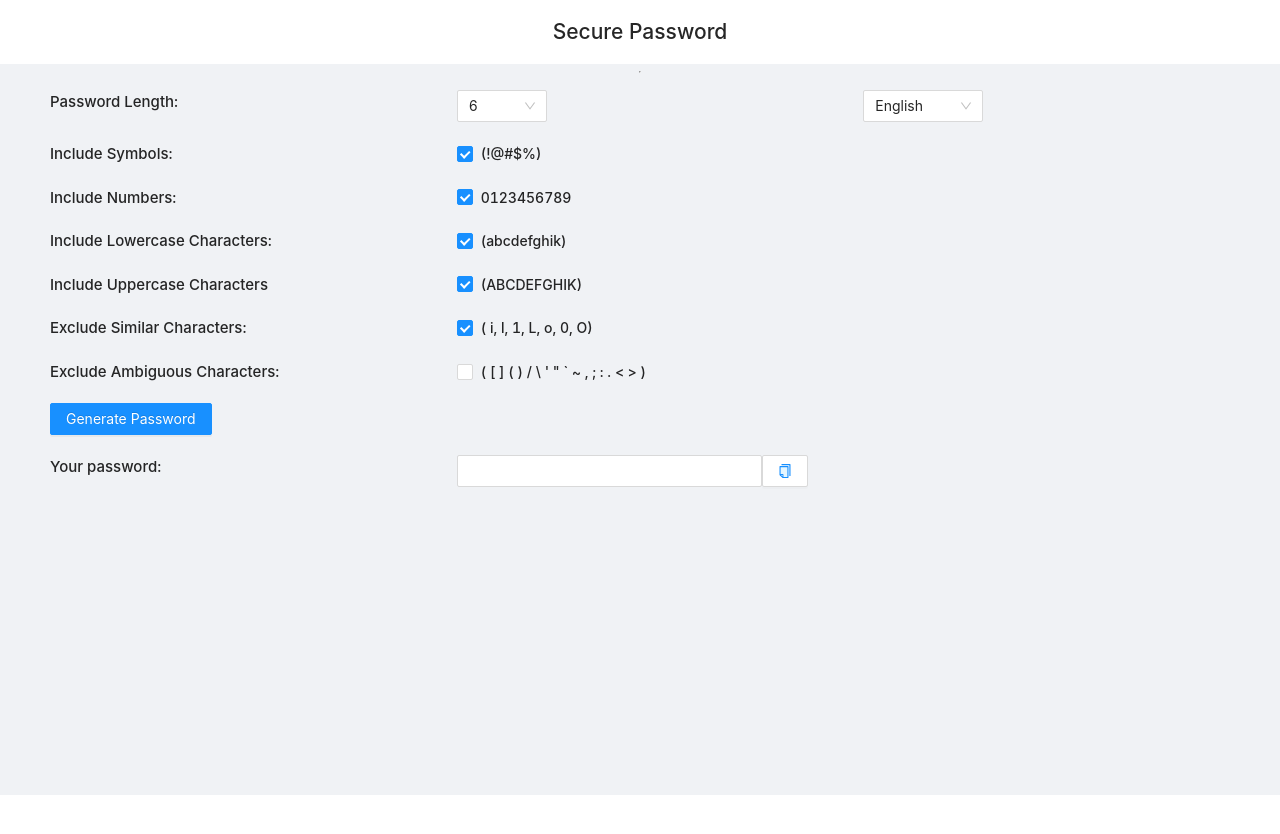
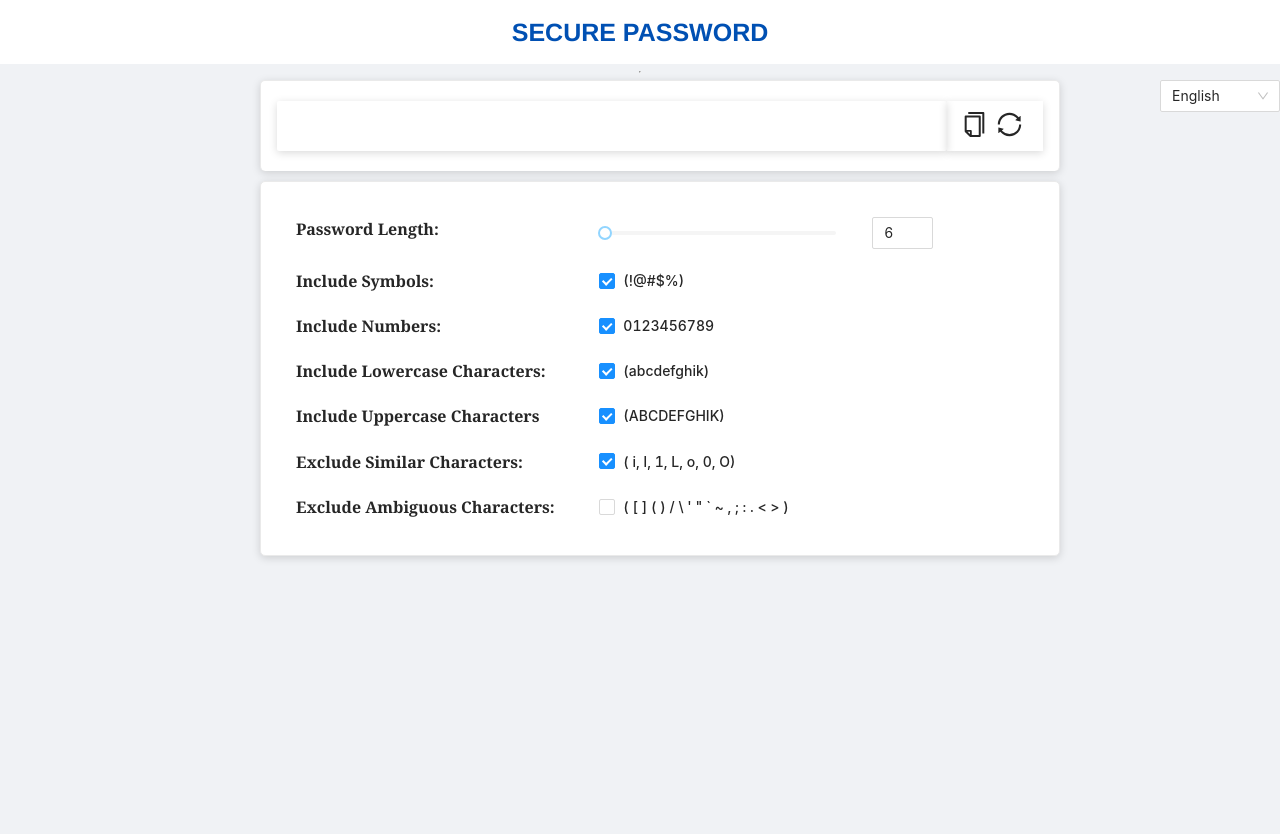
Before and after one commit to abel3t/generate-password, a Next.js app: page / in a window 1280 px wide. Shown: the top 834 px of the page. Before the commit the page ends 800 px from the top, so only its background shows below. Built offline with nearby package versions, Linux system fonts and the light colour scheme.

Commit message:
Change interface

```diff
--- a/public/css/style.css
+++ b/public/css/style.css
@@ -1 +1,82 @@
 @import '~antd/dist/antd.css';
+@import url('https://fonts.googleapis.com/css2?family=Rowdies:wght@700&display=swap');
+@import url('https://fonts.googleapis.com/css2?family=Noto+Serif:wght@700&display=swap');
+
+.title-generator {
+  font-size: 25px;
+  text-align: center;
+  font-weight: bold;
+  user-select: none;
+  font-family: Helvetica, sans-serif;
+  text-transform: uppercase;
+  -webkit-user-select: none;
+  -moz-user-select: none;
+  -ms-user-select: none;
+}
+
+.box-generated-password {
+  border: 1px solid #eaeaea;
+    border-radius: 5px;
+    background-color: #fff;
+    -webkit-box-shadow: 0 2px 8px rgba(0,0,0,.15);
+    box-shadow: 0 2px 8px rgba(0,0,0,.15);
+    max-width: 800px;
+    margin: 0 auto 10px;
+    padding: 20px 16px;
+    border-top: 1px;
+    border-right: 1px;
+    border-bottom: 0;
+    border-left: 1px;
+    border-style: solid;
+    border-color: #eaeaea;
+}
+
+#password-is-generated {
+  border: none;
+  -webkit-box-shadow: 0 2px 8px rgba(0,0,0,.15);
+  box-shadow: 0 2px 8px 0px rgba(0,0,0,.15);
+  height: 50px;
+  font-size: 25px;
+  font-family: monospace;
+  border-left: none;
+}
+
+.wrapper-icon-generated {
+  padding: 5px;
+  font-size: 25px;
+  border: none;
+  -webkit-box-shadow: 0 2px 8px rgba(0,0,0,.15);
+  box-shadow: 0 2px 8px 0px rgba(0,0,0,.15);
+  height: 50px;
+  border-left: none;
+}
+
+.generated-password-strength {
+  position: absolute;
+  bottom: 1px;
+  left: 0;
+  width: 0;
+  height: 10px;
+  border-top-right-radius: 5px;
+  border-bottom-right-radius: 5px;
+  background-color: #5ed98a;
+  -webkit-transition: width .63s;
+  transition: width .63s;
+}
+
+.setting {
+  border: 1px solid #eaeaea;
+  border-radius: 5px;
+  background-color: #fff;
+  -webkit-box-shadow: 0 2px 8px rgba(0,0,0,.15);
+  box-shadow: 0 2px 8px rgba(0,0,0,.15);
+  max-width: 800px;
+  margin: 0 auto 15px;
+  padding: 25px;
+}
+
+.text-label {
+  font-size: 16px;
+  font-weight: 400;
+  font-family: 'Noto Serif', serif;
+}
--- a/src/components/layout/index.tsx
+++ b/src/components/layout/index.tsx
@@ -1,7 +1,8 @@
 import * as React from 'react'
 import CSS from 'csstype'
-import { Layout, Row, Col, Select, Checkbox, Button, Input, Modal, Tooltip } from 'antd'
-import { ExclamationCircleOutlined, CopyTwoTone } from '@ant-design/icons'
+import { Form, Layout, Row, Col, Select, Checkbox, Button, Input, Modal, Tooltip, Slider } from 'antd'
+import { ExclamationCircleOutlined, CopyOutlined, SyncOutlined } from '@ant-design/icons'
+import { blue, red } from '@ant-design/colors';
 
 import GoogleAds from '../GoogleAds'
 
@@ -37,15 +38,18 @@ class LayoutComponent extends React.Component<any, State> {
   }
 
   onCopy = () => {
-    const elm: any = document.getElementById('password')
+    const elm: any = document.getElementById('password-is-generated')
     elm.select();
     document.execCommand("copy");
   }
 
   onChangePasswordLength(value) {
+    if (value && value.target) {
+      value = value.target.value;
+    }
     const change = {
       ...this.state,
-      passwordLength: +value
+      passwordLength: +value || 0
     }
     change.password = this.generatePassword({ ...change }) || ''
     this.setState({...change })
@@ -157,45 +161,16 @@ class LayoutComponent extends React.Component<any, State> {
 
   render() {
     const rowStyle: CSS.Properties = {padding: '10px', fontSize: '15px', fontWeight: 450};
-    const weakPassword = [6, 7, 8, 9, 10, 11, 12, 13, 14, 15];
-    const strongPassword = [16, 17, 18, 19, 20, 25, 30, 35, 40, 50, 60, 70, 80, 90, 100];
-    const amazingPassword = [256, 512, 1024, 2048];
 
     return (
       <Layout>
         <Layout.Header style={{background: '#FFF', textAlign: 'center'}}>
-          <h1>{languagesText[this.state.languageId || 'en'].h1}</h1>
+          <div className='title-generator' style={{color: blue[7]}}>{languagesText[this.state.languageId || 'en'].h1}</div>
         </Layout.Header>
         <hr />
         <Layout.Content style={{paddingLeft: '40px'}}>
-          <Row style={rowStyle}>
-            <Col span={8}>
-              {languagesText[this.state.languageId || 'en'].passwordLength}
-            </Col>
-            <Col span={8}>
-              <Select defaultValue={`${this.state.passwordLength}`} style={{ width: 90 }} onChange={this.onChangePasswordLength.bind(this)}>
-
-                <Select.OptGroup label="Weak">
-                  {
-                    weakPassword.map((password, index) => <Select.Option key={`week-${index}`} style={{textAlign: 'center'}} value={password}>{password}</Select.Option>)
-                  }
-                </Select.OptGroup>
-
-                <Select.OptGroup label="Strong">
-                  {
-                    strongPassword.map((password, index) => <Select.Option key={`strong-${index}`} style={{textAlign: 'center'}} value={password}>{password}</Select.Option>)
-                  }
-                </Select.OptGroup>
-
-                <Select.OptGroup label="Amazing">
-                {
-                  amazingPassword.map((password, index) => <Select.Option key={`amazing-${index}`} style={{textAlign: 'center'}} value={password}>{password}</Select.Option>)
-                }
-                </Select.OptGroup>
-              </Select>
-            </Col>
-
-            <Col span={4}>
+          <Row>
+            <Col span={2} offset={21} style={{position: 'fixed'}}>
               <Select defaultValue={`${languagesText[this.state.languageId].name}`} style={{ width: 120 }} onChange={this.onChangeLanguage.bind(this)}>
                 {
                   languages.map((language, index) => <Select.Option key={`lang-${index}`} style={{textAlign: 'center'}} value={language.id}>{language.name}</Select.Option>)
@@ -203,9 +178,45 @@ class LayoutComponent extends React.Component<any, State> {
               </Select>
             </Col>
           </Row>
+          <div className="box-generated-password">
+            <Row>
+              <Col span={21}>
+                <Form>
+                  <Input id="password-is-generated" value={this.state.password}/>
+                </Form>
+              </Col>
+
+              <Col span={3}>
+                <div className="wrapper-icon-generated">
+                <Tooltip placement="bottom" title={"Copied!"} trigger="click">
+                  <CopyOutlined onClick={this.onCopy} style={{ marginLeft: "10px" }}/>
+                </Tooltip>
+
+                <Tooltip placement="bottom" title={"Generated!"} trigger="click">
+                  <SyncOutlined onClick={this.onGeneratePassword.bind(this)} style={{ marginLeft: "10px" }}/>
+                </Tooltip>
+                </div>
+              </Col>
+            </Row>
+            <div className="generated-password-strength">
+            </div>
+          </div>
+
+          <div className="setting">
+            <Row style={rowStyle}>
+              <Col span={10} className="text-label">
+                {languagesText[this.state.languageId || 'en'].passwordLength}
+              </Col>
+              <Col span={8}>
+                <Slider value={this.state.passwordLength} min={6} max={200} style={{color: red[8]}} onChange={this.onChangePasswordLength.bind(this)}/>
+              </Col>
+              <Col span={2} offset={1}>
+                <Input value={this.state.passwordLength} onChange={this.onChangePasswordLength.bind(this)} />
+              </Col>
+            </Row>
 
             <Row style={rowStyle}>
-            <Col span={8}>{languagesText[this.state.languageId || 'en'].includeSymbols}</Col>
+              <Col className='text-label' span={10}>{languagesText[this.state.languageId || 'en'].includeSymbols}</Col>
               <Col span={8}>
               <Checkbox onChange={this.onChangeIncludeSymbols.bind(this)} checked={this.state.includeSymbols}>
                 <span style={{userSelect: 'none'}}>(!@#$%)</span>
@@ -214,7 +225,7 @@ class LayoutComponent extends React.Component<any, State> {
             </Row>
 
             <Row style={rowStyle}>
-            <Col span={8}>{languagesText[this.state.languageId || 'en'].includeNumbers}</Col>
+              <Col className='text-label' span={10}>{languagesText[this.state.languageId || 'en'].includeNumbers}</Col>
               <Col span={8}>
               <Checkbox onChange={this.onChangeIncludeNumbers.bind(this)} checked={this.state.includeNumbers}>
                 <span style={{userSelect: 'none'}}>0123456789</span>
@@ -223,7 +234,7 @@ class LayoutComponent extends React.Component<any, State> {
             </Row>
 
             <Row style={rowStyle}>
-            <Col span={8}>{languagesText[this.state.languageId || 'en'].includeLowercaseCharacters}</Col>
+              <Col className='text-label' span={10}>{languagesText[this.state.languageId || 'en'].includeLowercaseCharacters}</Col>
               <Col span={8}>
               <Checkbox onChange={this.onChangeIncludeLowercaseCharacters.bind(this)} checked={this.state.includeLowercaseCharacters}>
                 <span style={{userSelect: 'none'}}>(abcdefghik)</span>
@@ -232,7 +243,7 @@ class LayoutComponent extends React.Component<any, State> {
             </Row>
 
             <Row style={rowStyle}>
-            <Col span={8}>{languagesText[this.state.languageId || 'en'].includeUppercaseCharacters}</Col>
+              <Col className='text-label' span={10}>{languagesText[this.state.languageId || 'en'].includeUppercaseCharacters}</Col>
               <Col span={8}>
               <Checkbox onChange={this.onChangeIncludeUppercaseCharacters.bind(this)} checked={this.state.includeUppercaseCharacters}>
                 <span style={{userSelect: 'none'}}>(ABCDEFGHIK)</span>
@@ -241,7 +252,7 @@ class LayoutComponent extends React.Component<any, State> {
             </Row>
 
             <Row style={rowStyle}>
-            <Col span={8}>{languagesText[this.state.languageId || 'en'].excludeSimilarCharacters}</Col>
+              <Col className='text-label' span={10}>{languagesText[this.state.languageId || 'en'].excludeSimilarCharacters}</Col>
               <Col span={8}>
               <Checkbox onChange={this.onChangeExcludeSimilarCharacters.bind(this)} checked={this.state.excludeSimilarCharacters}>
                 <span style={{userSelect: 'none'}}>( i, l, 1, L, o, 0, O)</span>
@@ -250,34 +261,14 @@ class LayoutComponent extends React.Component<any, State> {
             </Row>
 
             <Row style={rowStyle}>
-            <Col span={8}>{languagesText[this.state.languageId || 'en'].excludeAmbiguousCharacters}</Col>
+              <Col className='text-label' span={10}>{languagesText[this.state.languageId || 'en'].excludeAmbiguousCharacters}</Col>
               <Col span={8}>
               <Checkbox onChange={this.onChangeExcludeAmbiguousCharacters.bind(this)} checked={this.state.excludeAmbiguousCharacters}>
                 <span style={{userSelect: 'none'}}>({ } [ ] ( ) / \ ' " ` ~ , ; : . &#60; &#62; )</span>
               </Checkbox>
               </Col>
             </Row>
-
-          <Row style={rowStyle}>
-            <Col span={8}>
-              <Button type="primary" onClick={this.onGeneratePassword.bind(this)}>{languagesText[this.state.languageId || 'en'].buttonGenerate}</Button>
-            </Col>
-          </Row>
-
-          <Row style={rowStyle}>
-            <Col span={8}>{languagesText[this.state.languageId || 'en'].password}</Col>
-            <Col span={6}>
-              <Input value={this.state.password} id={"password"}/>
-            </Col>
-            <Col span={1}>
-            <Tooltip placement="bottom" title={"Copied!"} trigger="click">
-              <Button onClick={this.onCopy}>
-              <CopyTwoTone className={"copy-icon"}/>
-              </Button>
-            </Tooltip>
-            </Col>
-          </Row>
-
+          </div>
         </Layout.Content>
         <Layout.Footer>
         <GoogleAds
```
Lines whose indentation alone changed are shown as unchanged.
